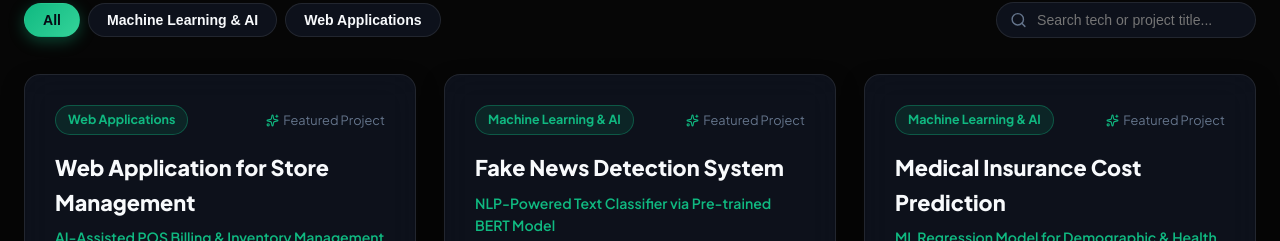
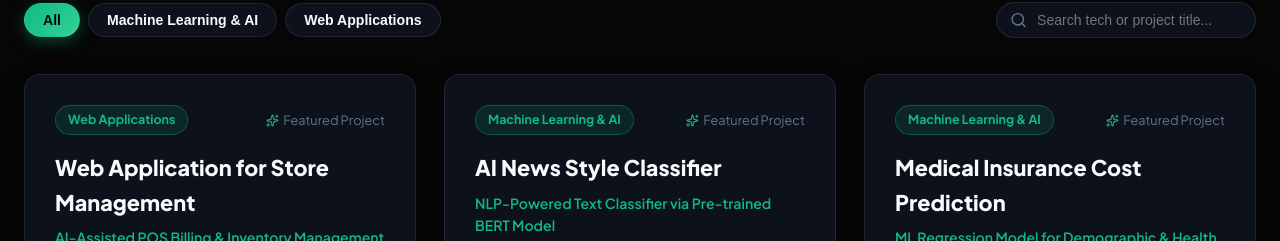
Before and after one commit to Abhishek-KS-dev/My_Portfolio, a React (Vite) app: page / in a window 1280 px wide. Shown: the part 5622-5863 px from the top of the page. Built offline with nearby package versions, Linux system fonts and the light colour scheme.

Commit message:
rename project

```diff
--- a/src/data/portfolioData.js
+++ b/src/data/portfolioData.js
@@ -121,7 +121,7 @@ export const projectsData = [
   },
   {
     id: "fake-news-detector",
-    title: "Fake News Detection System",
+    title: "AI News Style Classifier",
     category: "Machine Learning & AI",
     tagline: "NLP-Powered Text Classifier via Pre-trained BERT Model",
     description: "Developed an NLP-based fake news classifier leveraging a pre-trained BERT model via the Hugging Face Inference API. Built an interactive Gradio web interface for real-time text analysis, outputting Fake/Real predictions with confidence scores and robust error handling.",
@@ -132,8 +132,8 @@ export const projectsData = [
       "Confidence score output and robust error handling for user inputs"
     ],
     tech: ["Python", "BERT", "Hugging Face API", "Gradio", "NLP"],
-    github: "https://github.com/Abhishek-KS-dev/Ai-Fake-news-detector",
-    demo: "#ml-sandbox",
+    github: "https://github.com/Abhishek-KS-dev/AI-news-style-classifier",
+    demo: "https://abhishek-ks-dev-fake-news-detector.hf.space",
     featured: true,
     metrics: { accuracy: "94.2%", framework: "Hugging Face BERT", interface: "Gradio Web UI" }
   },
```
